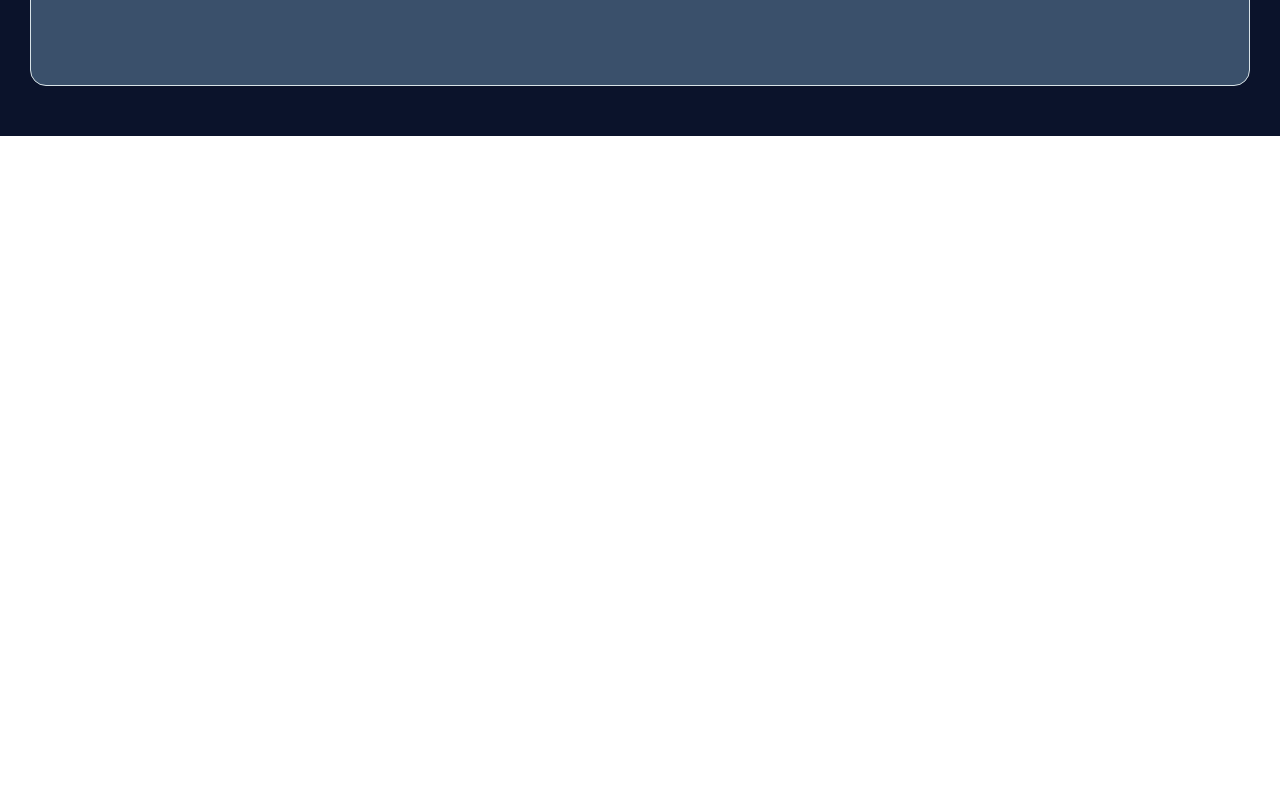
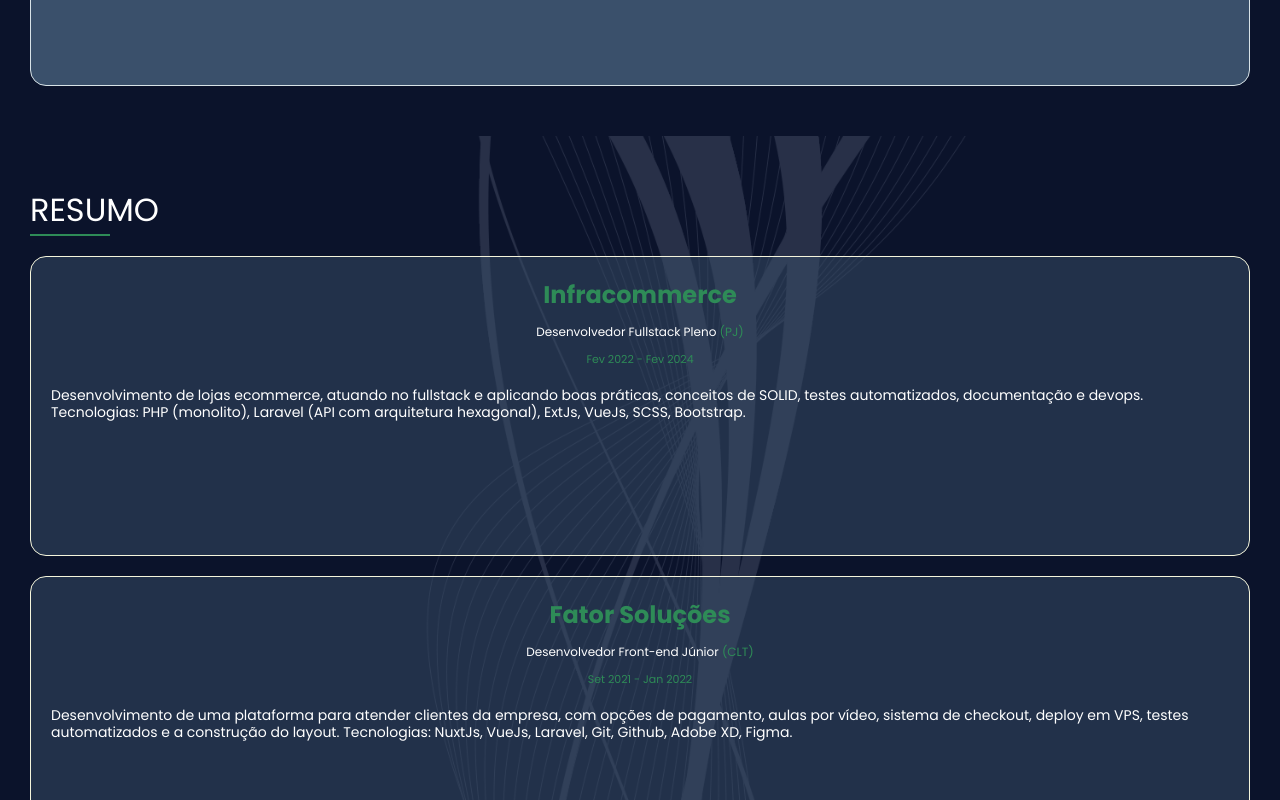
Before and after one commit to viperluan/portfolio, a React (Vite) app: page / in a window 1280 px wide. Shown: the part 2540-3340 px from the top of the page. Before the commit the page ends 2676 px from the top, so only its background shows below. Built offline with nearby package versions, Linux system fonts and the light colour scheme.

Commit message:
adiciona resume section no app

```diff
--- a/src/App.tsx
+++ b/src/App.tsx
@@ -3,6 +3,8 @@ import './App.scss';
 import { MenuMobile } from '~layout/menuMobile';
 import { Main } from '~layout/section/main';
 import { Portfolio } from '~layout/section/portfolio';
+
+import { Resume } from './components/layout/section/resume';
 
 function App() {
   return (
@@ -11,6 +13,7 @@ function App() {
 
       <Main />
       <Portfolio />
+      <Resume />
     </div>
   );
 }
```
